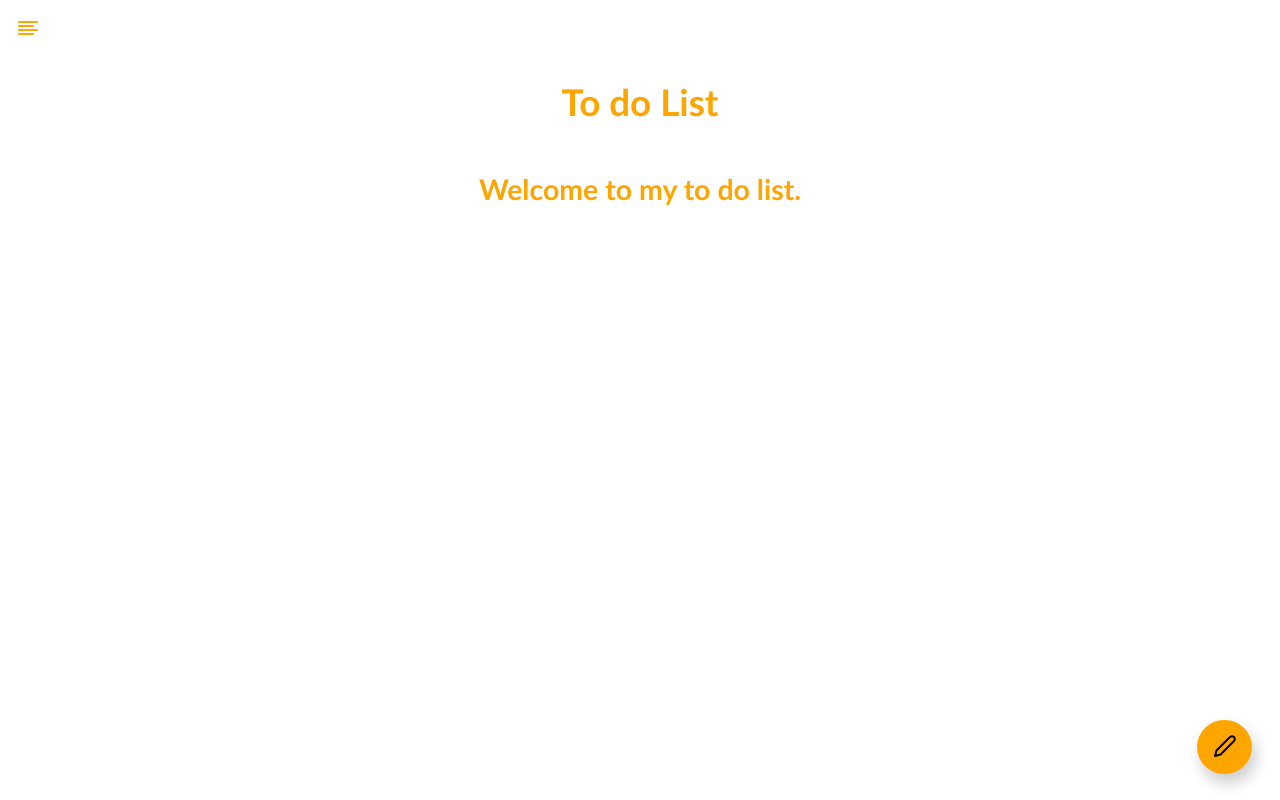
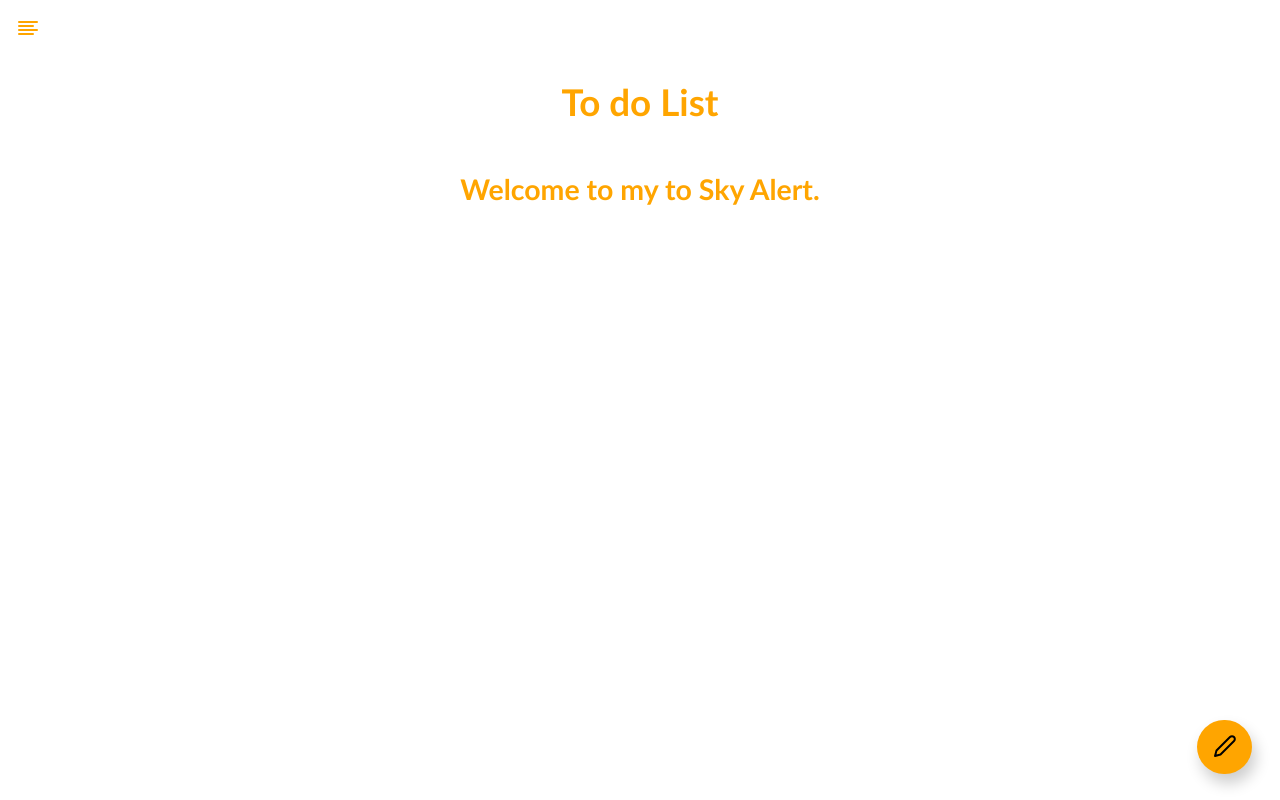
Before and after one commit to Delali-Adanuty/Todo, a plain HTML site: page index.html in a window 1280 px wide. Drawn offline with Linux system fonts and the light colour scheme; a web font is replaced by a local one.

Commit message:
Few changes

```diff
--- a/index.html
+++ b/index.html
@@ -5,7 +5,7 @@
     <meta charset="UTF-8">
     <meta http-equiv="X-UA-Compatible" content="IE=edge">
     <meta name="viewport" content="width=device-width, initial-scale=1.0">
-    <title>Todo App</title>
+    <title>Sky Alert</title>
     <link rel="stylesheet" href="css/style.css">
     <link href="http://fonts.cdnfonts.com/css/dm-sans" rel="stylesheet">
     <link href="http://fonts.cdnfonts.com/css/google-sans" rel="stylesheet">
@@ -51,7 +51,7 @@
     </nav>
     <div class="todo-container">
         <h1>To do List</h1>
-        <h3>Welcome to my to do list.</h3>
+        <h3>Welcome to my to Sky Alert.</h3>
         <ul class="todo-items">
         </ul>
     </div>
```
